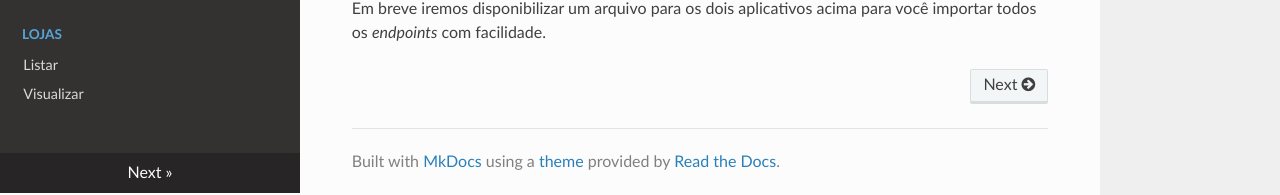
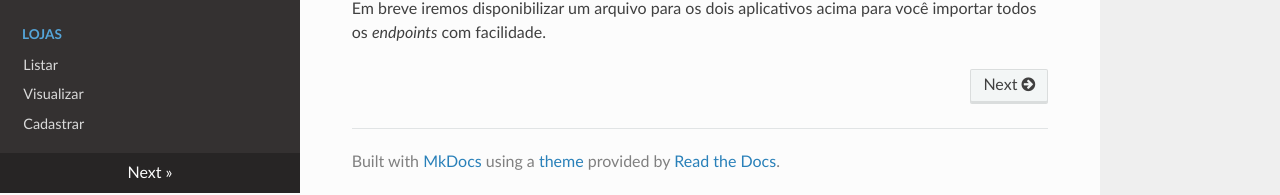
Before and after one commit to Sellentt/pd-old-api-docs, an MkDocs documentation site: the page built from docs/index.md, in a window 1280 px wide. Shown: the part 707-902 px from the top of the page. Built offline with MkDocs 1.6.1, drawn with Linux system fonts in a browser that asks for light colours; nearby versions of some CDN libraries.

Commit message:
create store

```diff
--- a/mkdocs.yml
+++ b/mkdocs.yml
@@ -20,4 +20,5 @@ nav:
     - Lojas:
       - 'Listar': 'stores/index.md'
       - 'Visualizar': 'stores/show.md'
+      - 'Cadastrar': 'stores/create.md'
 theme: readthedocs
```
